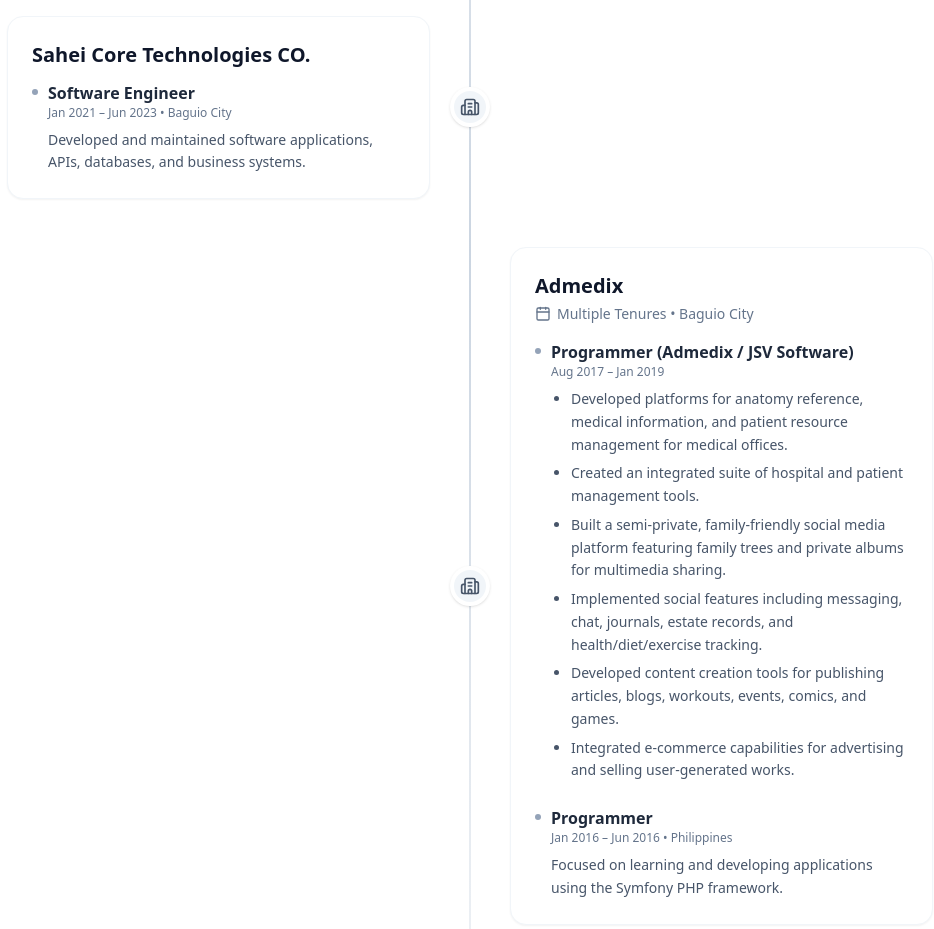
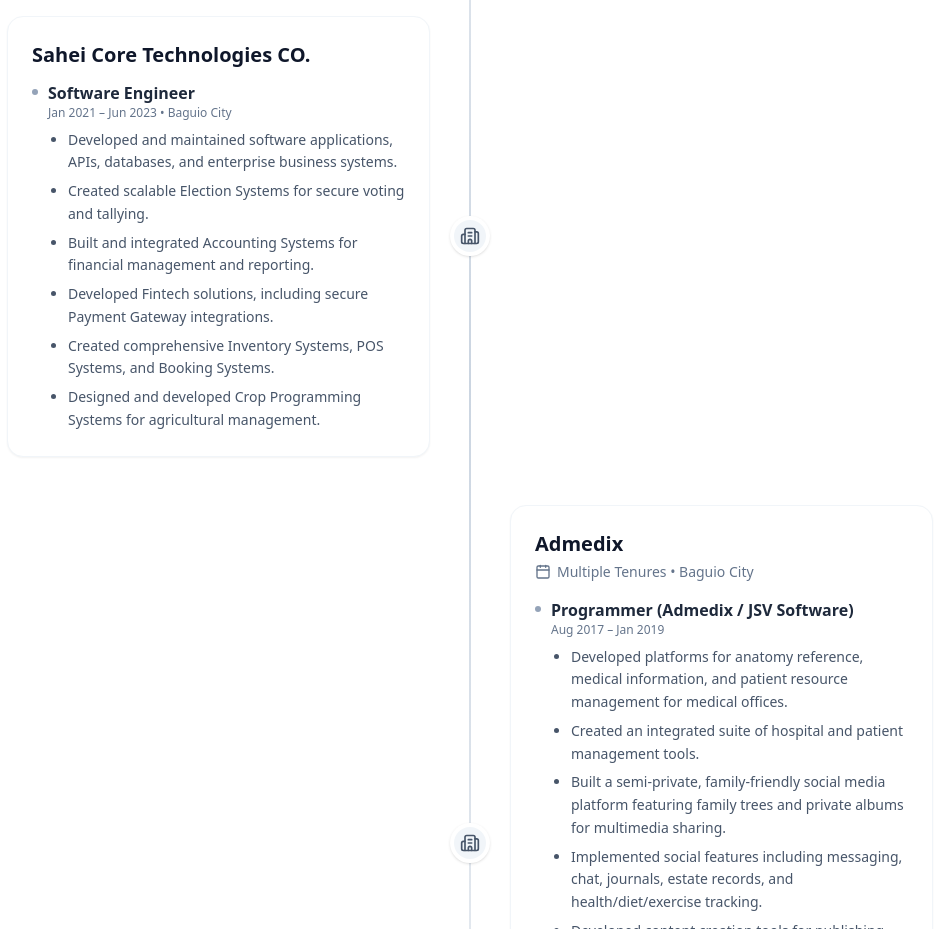
Before and after one commit to khimfermhee/portfolio, a Next.js app: page / in a window 1280 px wide. Shown: the part 1800-2729 px from the top of the page, without its empty margins (170-1104 px from the left). Built offline with nearby package versions, Linux system fonts and the light colour scheme.

Commit message:
Update Sahei Core Technologies experience with specific systems

```diff
--- a/src/app/page.tsx
+++ b/src/app/page.tsx
@@ -165,9 +165,16 @@
                 <div className="mt-3 relative pl-4 before:absolute before:left-0 before:top-2 before:w-1.5 before:h-1.5 before:bg-slate-400 before:rounded-full">
                   <h5 className="font-semibold text-slate-800">Software Engineer</h5>
                   <p className="text-xs font-medium text-slate-500 mb-2">Jan 2021 – Jun 2023 • Baguio City</p>
-                  <p className="text-sm text-slate-600 leading-relaxed">
-                    Developed and maintained software applications, APIs, databases, and business systems.
-                  </p>
+                  <div className="text-sm text-slate-600 leading-relaxed">
+                    <ul className="list-disc pl-5 space-y-1.5 text-slate-600">
+                      <li>Developed and maintained software applications, APIs, databases, and enterprise business systems.</li>
+                      <li>Created scalable Election Systems for secure voting and tallying.</li>
+                      <li>Built and integrated Accounting Systems for financial management and reporting.</li>
+                      <li>Developed Fintech solutions, including secure Payment Gateway integrations.</li>
+                      <li>Created comprehensive Inventory Systems, POS Systems, and Booking Systems.</li>
+                      <li>Designed and developed Crop Programming Systems for agricultural management.</li>
+                    </ul>
+                  </div>
                 </div>
               </div>
             </div>
```
